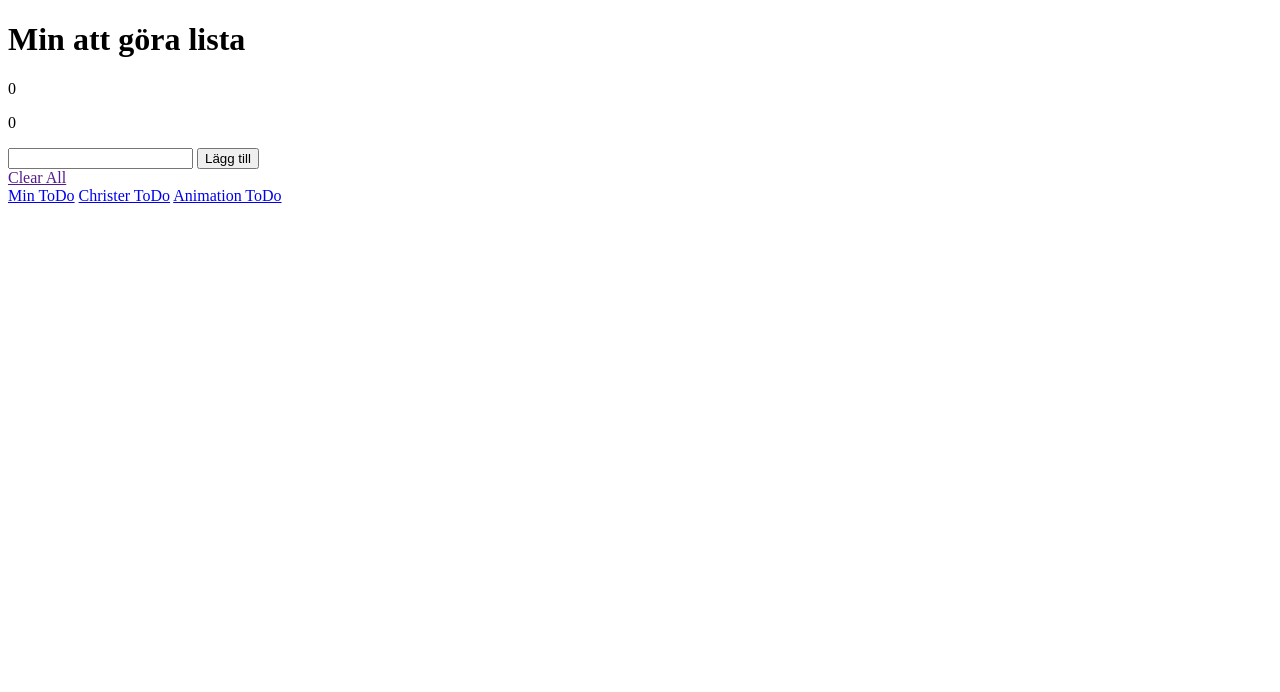
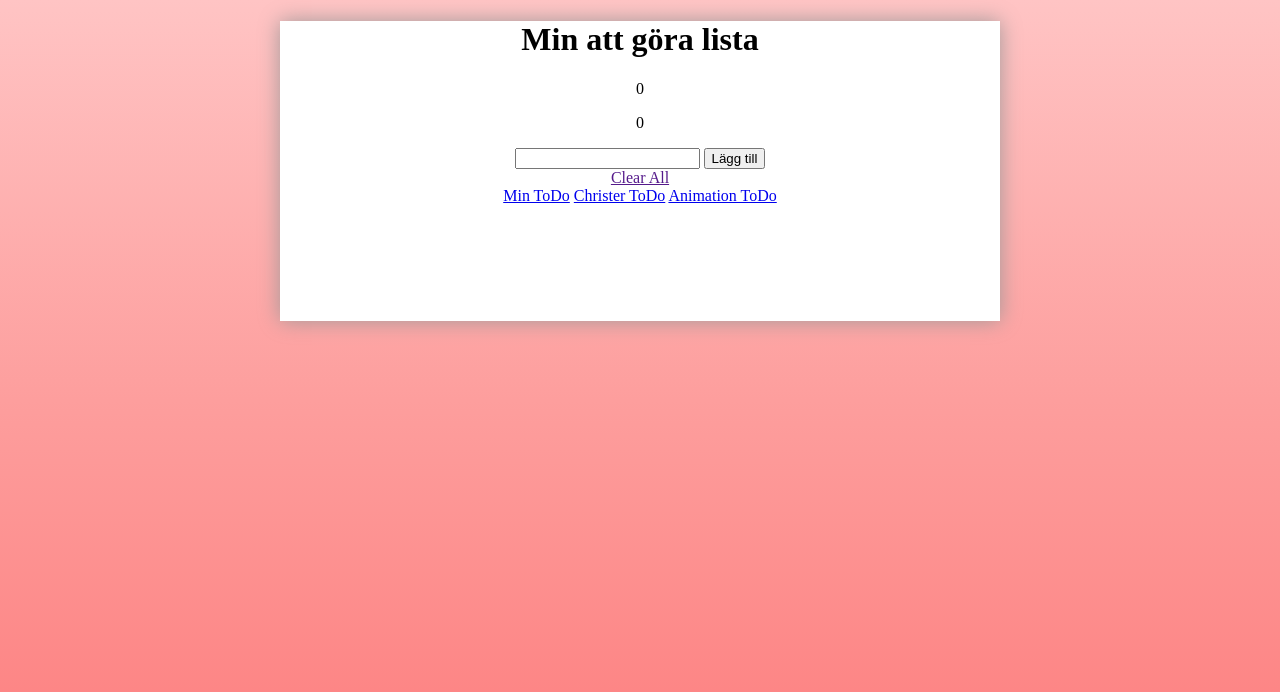
Before and after one commit to mhema42/todoanim, a plain HTML site: page index.html in a window 1280 px wide. Drawn offline with Linux system fonts and the light colour scheme.

Commit message:
Background for page set to gradiant pink and first parameters for container set (color, border gradient, size, margin and text-alignment

```diff
--- a/anim.css
+++ b/anim.css
@@ -0,0 +1,13 @@
+HTML {
+    height: 100%;
+    background: -webkit-linear-gradient(#FFC4C4, #FD9E9D, #FD7D7D);
+}
+
+.container {
+    background-color: white;
+    box-shadow: 0 0 20px rgb(160, 154, 154);
+    min-height: 300px;
+    margin: auto;
+    text-align: center;
+    width: 720px;
+}
--- a/style.css
+++ b/style.css
@@ -7,7 +7,14 @@ body {
   text-align: center;
 }
 
+.container {
+  width: 400px;
+  margin: auto;
+}
+
 h1 {
+  width: 400px;
+  margin: auto;
   text-shadow: 1px 1px 0.01em white;
   transform: translate(0, 108px);
   font-size: 27px;
@@ -16,7 +23,7 @@ h1 {
 }
 
 .toDolist {
-  max-width: 337px;
+  width: 337px;
   Height: 518px;
   margin: auto;
   margin-bottom: 15px;
@@ -107,7 +114,7 @@ button {
 
 .counter {
   margin: auto;
-  width: 800px;
+  width: 300px;
 }
 
 .toDos {
```
